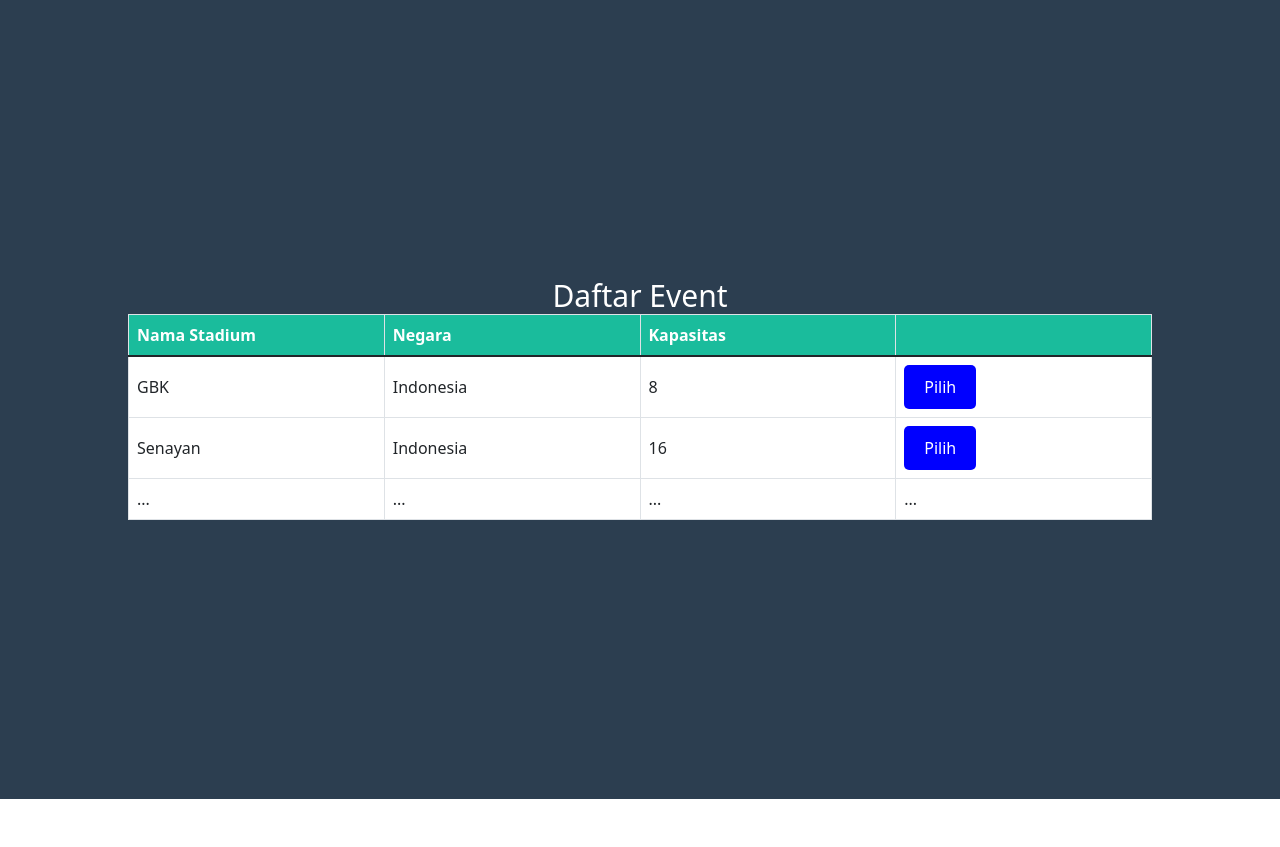
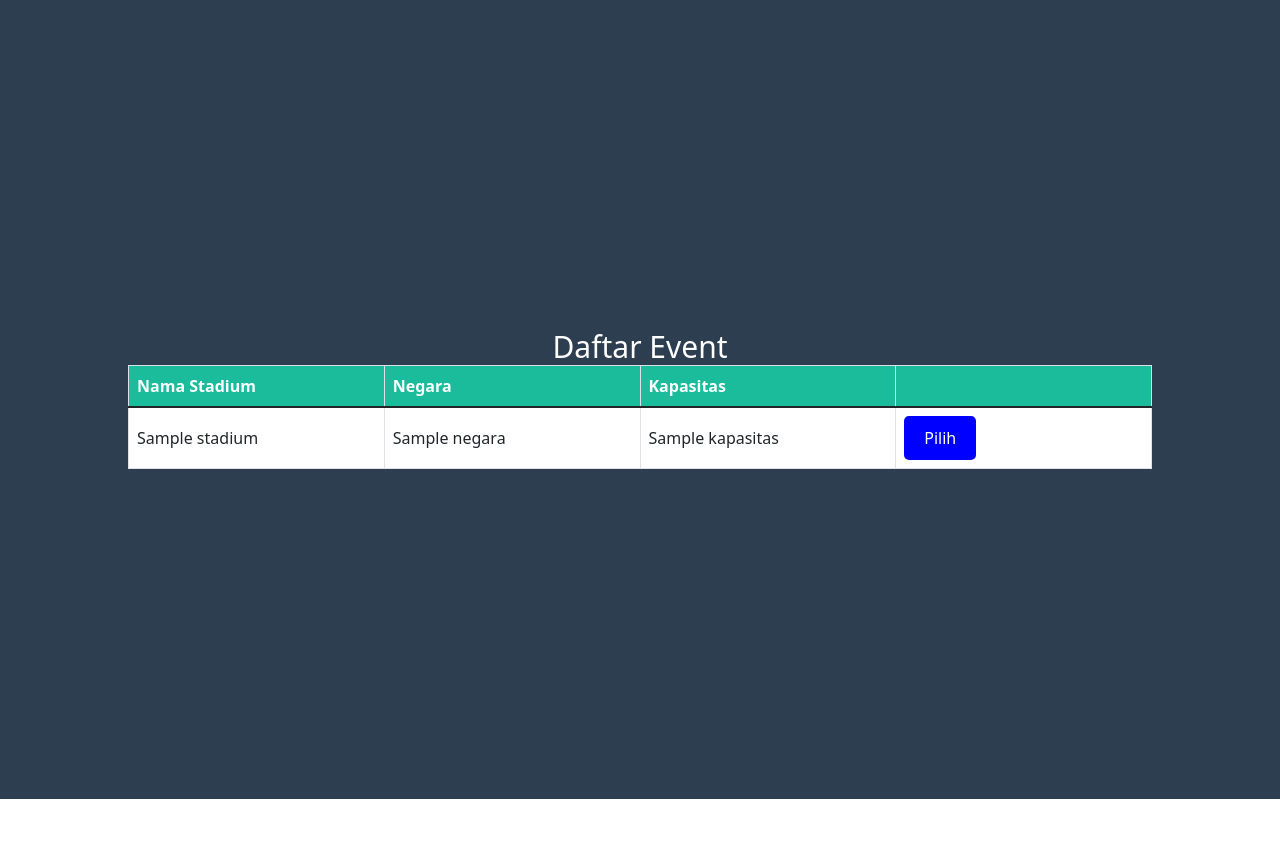
Before and after one commit to Kelompok-11-Basdat/Babadu, a Django app: template atlet/templates/daftar_event.html in a window 1280 px wide. Shown: the part 49-896 px from the top of the page. Run offline with Django 4.2, Linux system fonts and the light colour scheme; the template is opened without the code that fills it: most values are stand-ins (such as "Sample title", 1, 10 or a date in 2020); some libraries are stand-ins or nearby versions.

Commit message:
menampilkan daftar event

```diff
--- a/atlet/templates/daftar_event.html
+++ b/atlet/templates/daftar_event.html
@@ -23,27 +23,15 @@
 
           <tbody class="table-group-divider align-middle" style="background-color: white;">
             <tr>
-              <td>GBK</td>
-              <td>Indonesia</td>
-              <td>8</td>
+              {% for stadium in stadium %}
+              <td>{{ stadium.nama }}</td>
+              <td>{{ stadium.negara }}</td>
+              <td>{{ stadium.kapasitas }}</td>
               <td>
                 <button class="blue-button" type="submit"><a href="stadium/event/">Pilih</a></button>
               </td>
             </tr>
-            <tr>
-              <td>Senayan</td>
-              <td>Indonesia</td>
-              <td>16</td>
-              <td>
-                <button class="blue-button" type="submit"><a href="stadium/event/">Pilih</a></button>
-              </td>
-            </tr>
-            <tr>
-              <td>...</td>
-              <td>...</td>
-              <td>...</td>
-              <td>...</td>
-            </tr>
+            {% endfor %}
           </tbody>
         </table>
       </div>
```
Also changed, not shown: atlet/views.py (+9 -1 lines).
